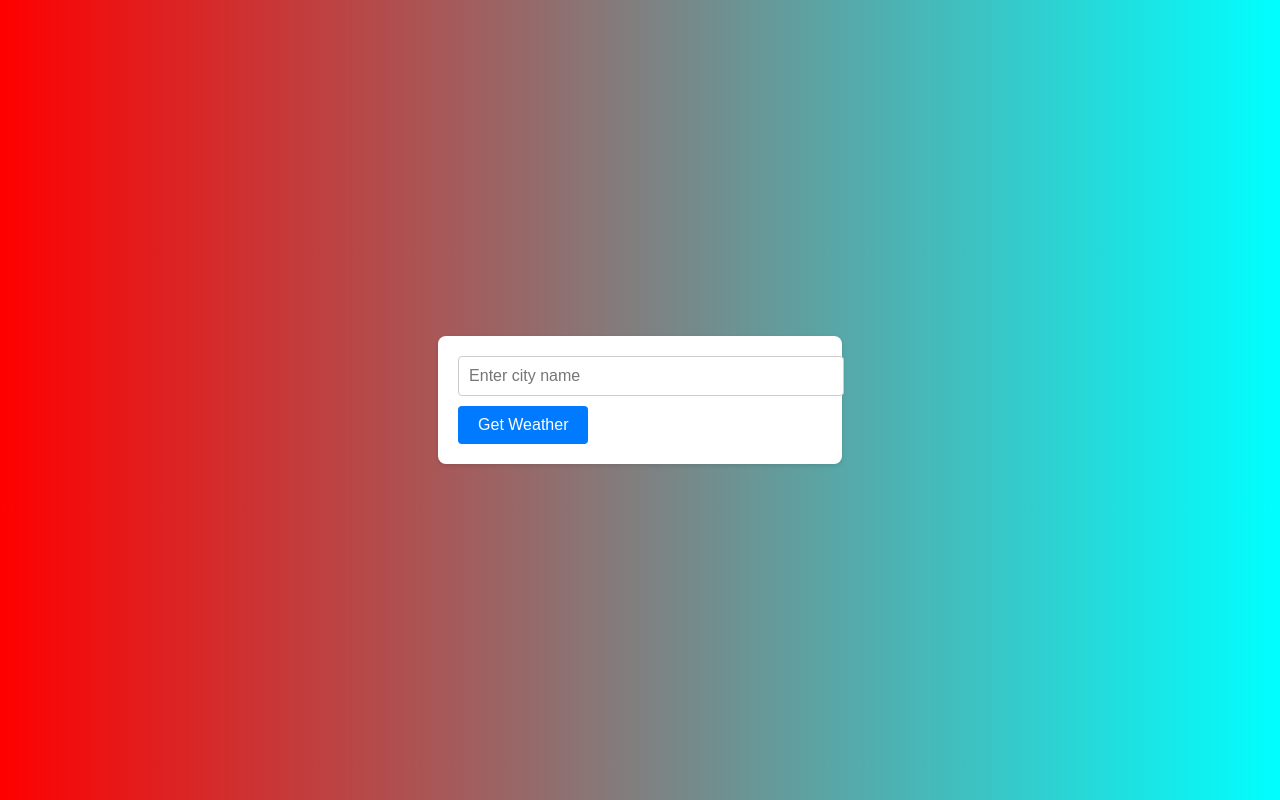
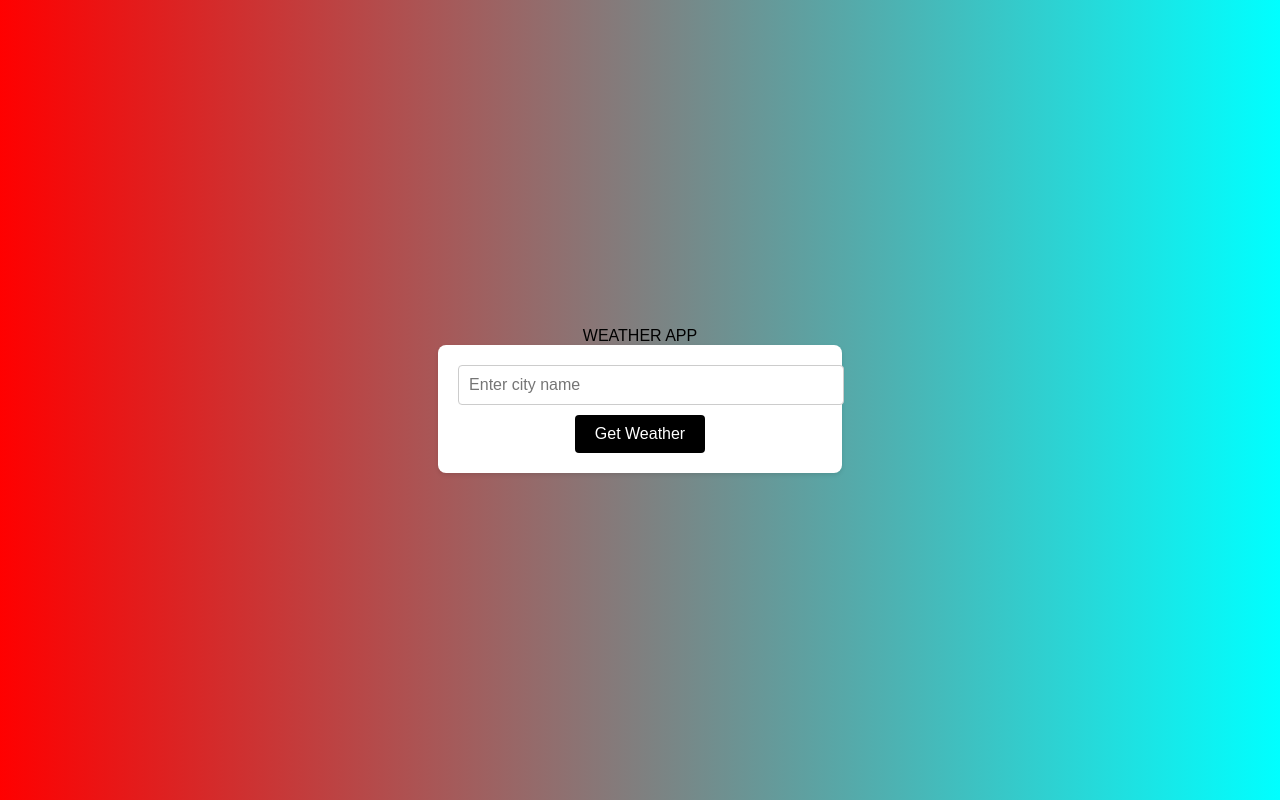
Before and after one commit to FridayBlessed/WEATHER-APP, a Flask app: page / in a window 1280 px wide. Run offline with Flask 3, Linux system fonts and the light colour scheme; some web fonts are replaced.

Commit message:
push changes

```diff
--- a/static/assets/style.css
+++ b/static/assets/style.css
@@ -3,7 +3,7 @@
 /* styles.css */
 
 /* Reset default margin and padding */
-body, h1, p, form {
+body,  p, form {
     margin: 0;
     padding: 0;
 }
@@ -37,7 +37,7 @@ input[type="text"] {
 }
 
 input[type="submit"] {
-    background-color: #007bff;
+    background-color: black;
     color: #fff;
     border: none;
     padding: 10px 20px;
@@ -51,10 +51,9 @@ input[type="submit"]:hover {
     background-color: hotpink;
 }
 
-/* Style the result section */
-h1 {
-    font-size: 24px;
-    margin-bottom: 10px;
+.h1{
+    text-align: center
+
 }
 
 p {
--- a/templates/Index.html
+++ b/templates/Index.html
@@ -9,7 +9,7 @@
     <link rel="stylesheet" href="{{ url_for('static', filename='assets/style.css')}}">
 </head>
 <body>
-
+    <nav class="h1"> WEATHER APP<nav>
     <form action="/forecast" method="post">
         <input type="text" name="city" placeholder="Enter city name">
         <input type="submit" value="Get Weather">
```
